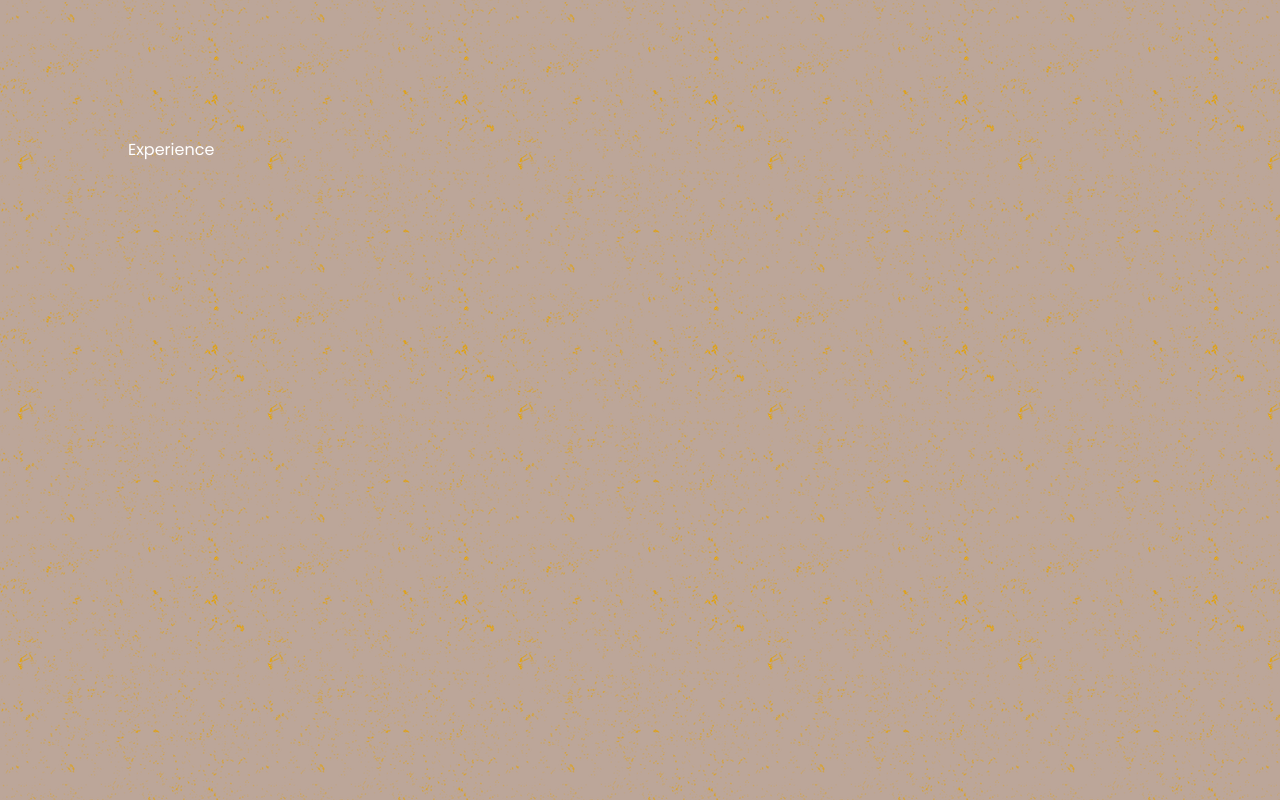
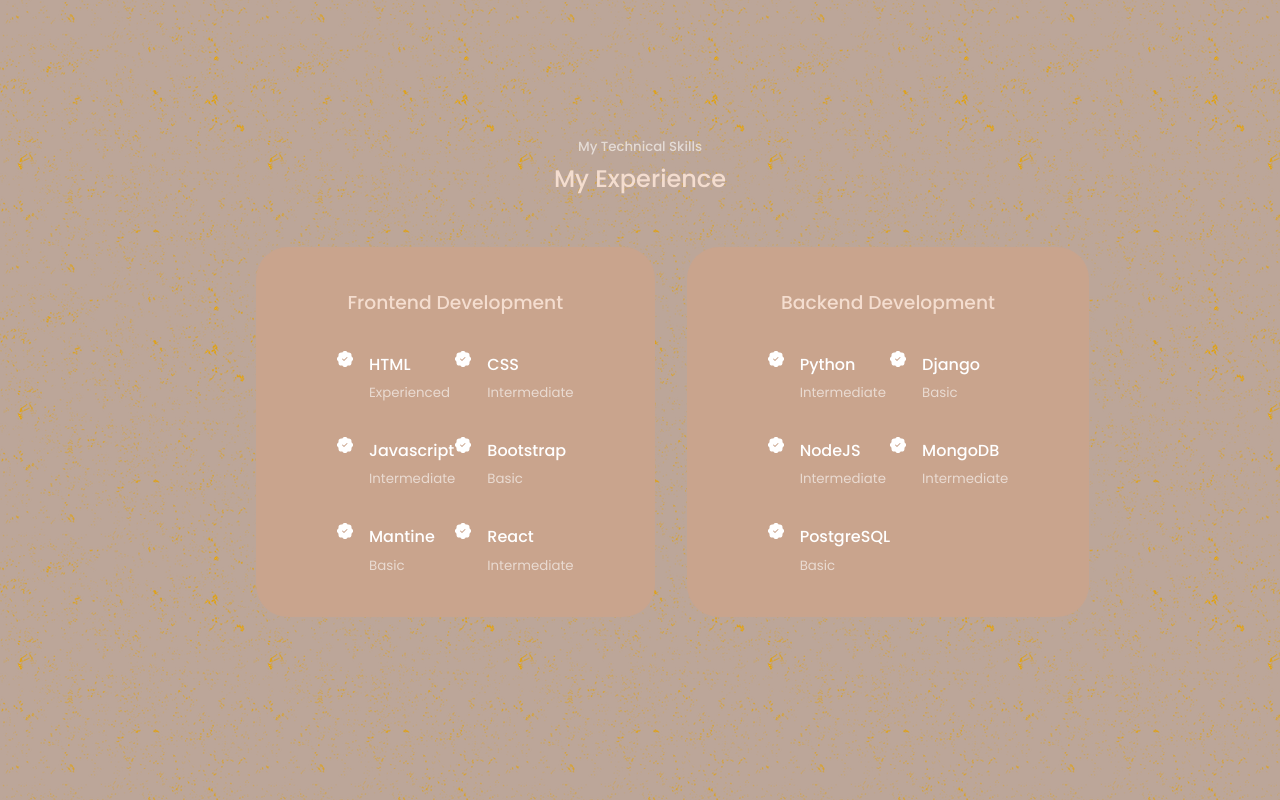
Before and after one commit to ngran4/react-portfolio, a React (Create React App) app: page / in a window 1280 px wide. Shown: the part 1720-2520 px from the top of the page. Built offline with nearby package versions, Linux system fonts and the light colour scheme.

Commit message:
experience section content

```diff
--- a/src/components/about/about.css
+++ b/src/components/about/about.css
@@ -100,6 +100,5 @@
 
   .about__content p {
     margin: 1.4rem 0;
-
   }
 }
--- a/src/components/experience/Experience.jsx
+++ b/src/components/experience/Experience.jsx
@@ -1,9 +1,106 @@
 import React from 'react'
 import './experience.css'
+import { BsPatchCheckFill } from 'react-icons/bs'
 
 const Experience = () => {
   return (
-    <section id='experience'>Experience</section>
+    <section id='experience'>
+      <h5>My Technical Skills</h5>
+      <h2>My Experience</h2>
+
+      <div className="container experience__container">
+        {/* ----- FRONT END -----  */}
+        <div className="experience__frontend">
+          <h3>Frontend Development</h3>
+          <div className="experience__content">
+            <article className='experience__details'>
+              <BsPatchCheckFill />
+              <div>
+                <h4>HTML</h4>
+                <small className='text-light'>Experienced</small>
+              </div>
+            </article>
+            <article className='experience__details'>
+              <BsPatchCheckFill />
+              <div>
+                <h4>CSS</h4>
+                <small className='text-light'>Intermediate</small>
+              </div>
+            </article>
+            <article className='experience__details'>
+              <BsPatchCheckFill />
+              <div>
+                <h4>Javascript</h4>
+                <small className='text-light'>Intermediate</small>
+              </div>
+            </article>
+            <article className='experience__details'>
+              <BsPatchCheckFill />
+              <div>
+                <h4>Bootstrap</h4>
+                <small className='text-light'>Basic</small>
+              </div>
+            </article>
+            <article className='experience__details'>
+              <BsPatchCheckFill />
+              <div>
+                <h4>Mantine</h4>
+                <small className='text-light'>Basic</small>
+              </div>
+            </article>
+            <article className='experience__details'>
+              <BsPatchCheckFill />
+              <div>
+                <h4>React</h4>
+                <small className='text-light'>Intermediate</small>
+              </div>
+            </article>
+          </div>
+        </div>
+
+        {/* ----- BACK END ----- */}
+        <div className="experience__backend">
+          <h3>Backend Development</h3>
+          <div className="experience__content">
+            <article className='experience__details'>
+              <BsPatchCheckFill />
+              <div>
+                <h4>Python</h4>
+                <small className='text-light'>Intermediate</small>
+              </div>
+            </article>
+            <article className='experience__details'>
+              <BsPatchCheckFill />
+              <div>
+                <h4>Django</h4>
+                <small className='text-light'>Basic</small>
+              </div>
+            </article>
+            <article className='experience__details'>
+              <BsPatchCheckFill />
+              <div>
+                <h4>NodeJS</h4>
+                <small className='text-light'>Intermediate</small>
+              </div>
+            </article>
+            <article className='experience__details'>
+              <BsPatchCheckFill />
+              <div>
+                <h4>MongoDB</h4>
+                <small className='text-light'>Intermediate</small>
+              </div>
+            </article>
+            <article className='experience__details'>
+              <BsPatchCheckFill />
+              <div>
+                <h4>PostgreSQL</h4>
+                <small className='text-light'>Basic</small>
+              </div>
+            </article>
+          </div>
+        </div>
+      </div>
+    </section>
   )
 }
 
--- a/src/components/experience/experience.css
+++ b/src/components/experience/experience.css
@@ -0,0 +1,37 @@
+.experience__container {
+  display: grid;
+  grid-template-columns: 1fr 1fr;
+  gap: 2rem;
+}
+
+.experience__container > div {
+  background: var(--color-bg-variant);
+  padding: 2.4rem 5rem;
+  border-radius: 2rem;
+  border: 1px solid transparent;
+  transition: var(--transition);
+}
+
+.experience__container > div:hover {
+  background: transparent;
+  border-color: var(--color-primary-variant);
+  cursor: default;
+}
+
+.experience__container > div h3 {
+  text-align: center;
+  margin-bottom: 2rem;
+  color: var(--color-primary)
+}
+
+.experience__content {
+  display: grid;
+  grid-template-columns: 1fr 1fr;
+  row-gap: 2rem;
+}
+
+.experience__details {
+  display: flex;
+  gap: 1rem;
+
+}
```
